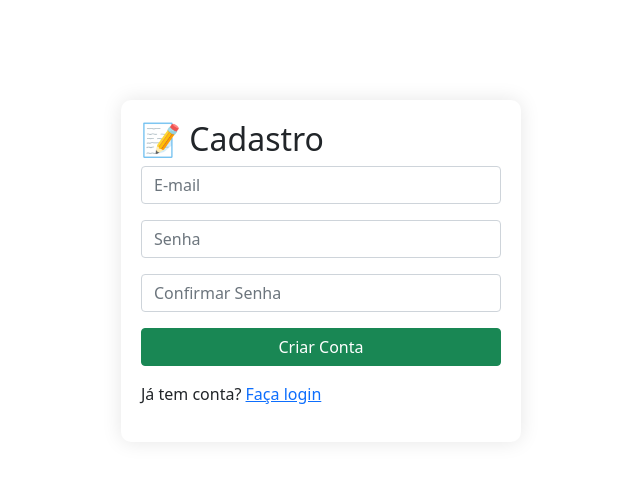
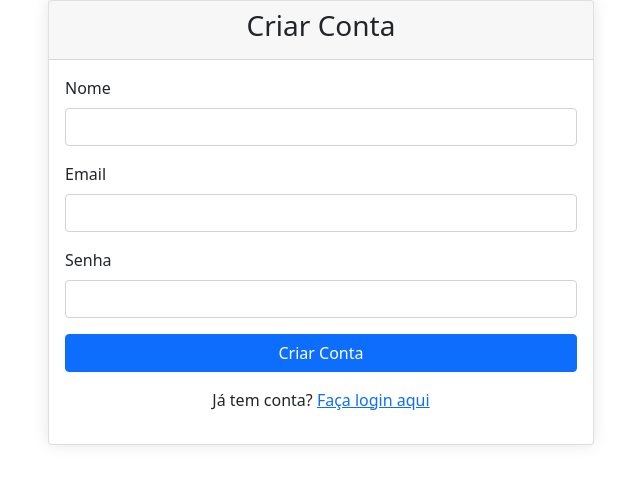
Before and after one commit to srafaelconsult-blip/planejamento-caixa, a Flask app: page /cadastro in a window 1280 px wide. Shown: the top 484 px of the page, without its empty margins (319-959 px from the left). Run offline with Flask 3, Linux system fonts and the light colour scheme.

Commit message:
Update cadastro.html

```diff
--- a/templates/cadastro.html
+++ b/templates/cadastro.html
@@ -1,23 +1,40 @@
 {% extends "base.html" %}
 
+{% block title %}Cadastro - Planejamento de Caixa{% endblock %}
+
 {% block content %}
-<div class="login-container">
-    <h2>📝 Cadastro</h2>
+<div class="row justify-content-center">
+    <div class="col-md-6">
+        <div class="card">
+            <div class="card-header">
+                <h3 class="text-center">Criar Conta</h3>
+            </div>
+            <div class="card-body">
                 {% if error %}
                 <div class="alert alert-danger">{{ error }}</div>
                 {% endif %}
+
                 <form method="POST">
                     <div class="mb-3">
-            <input type="email" class="form-control" name="email" placeholder="E-mail" required>
+                        <label for="name" class="form-label">Nome</label>
+                        <input type="text" class="form-control" id="name" name="name" required>
                     </div>
                     <div class="mb-3">
-            <input type="password" class="form-control" name="password" placeholder="Senha" required>
+                        <label for="email" class="form-label">Email</label>
+                        <input type="email" class="form-control" id="email" name="email" required>
                     </div>
                     <div class="mb-3">
-            <input type="password" class="form-control" name="confirm_password" placeholder="Confirmar Senha" required>
+                        <label for="password" class="form-label">Senha</label>
+                        <input type="password" class="form-control" id="password" name="password" required>
                     </div>
-        <button type="submit" class="btn btn-success w-100">Criar Conta</button>
+                    <button type="submit" class="btn btn-primary w-100">Criar Conta</button>
                 </form>
-    <p class="mt-3">Já tem conta? <a href="/login">Faça login</a></p>
+
+                <div class="text-center mt-3">
+                    <p>Já tem conta? <a href="{{ url_for('login') }}">Faça login aqui</a></p>
+                </div>
+            </div>
+        </div>
+    </div>
 </div>
 {% endblock %}
```
Lines whose indentation alone changed are shown as unchanged.
